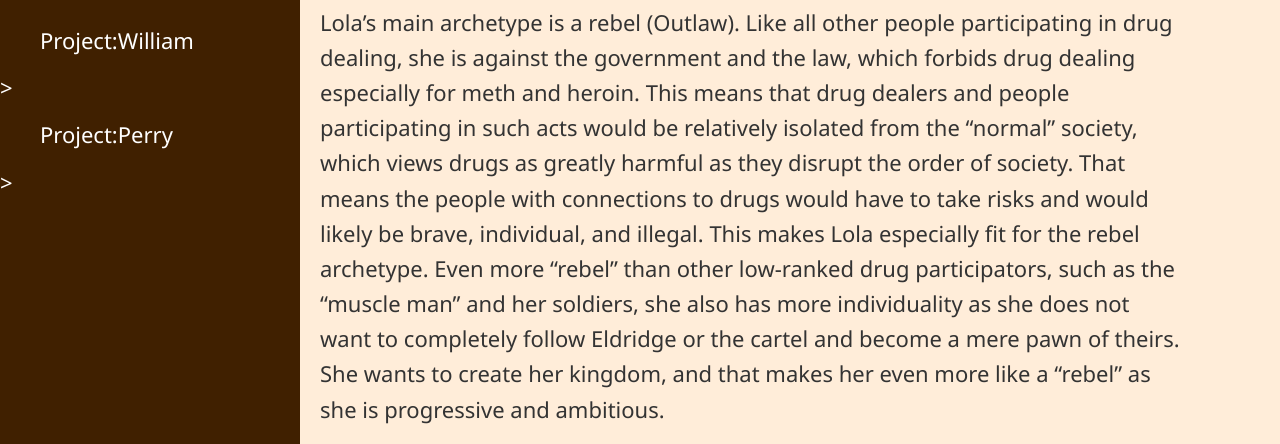
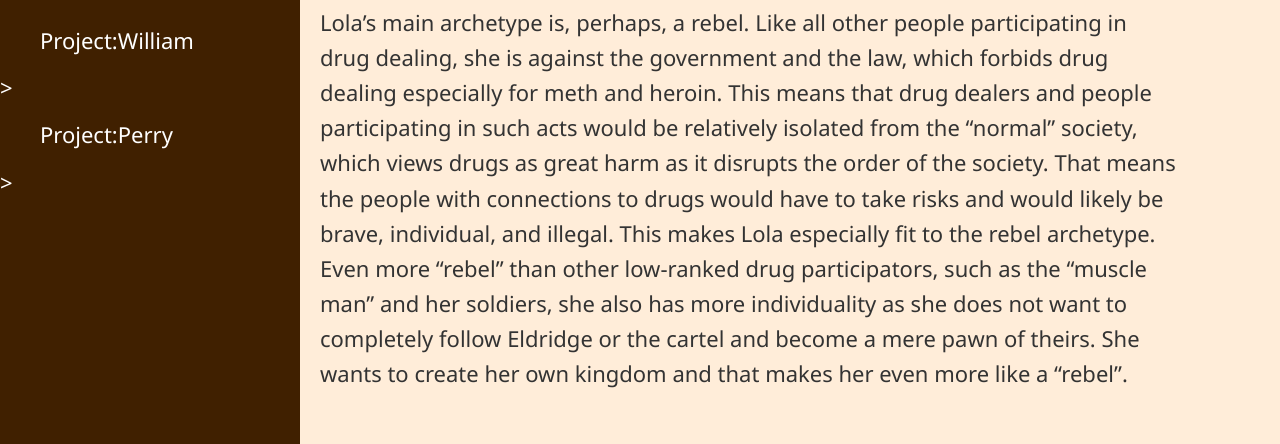
Before and after one commit to Humanoid-a/humanoid-a.github.io, a plain HTML site: page p2.html in a window 1280 px wide. Shown: the part 307-751 px from the top of the page. Drawn offline with Linux system fonts and the light colour scheme.

Commit message:
Update p2.html

```diff
--- a/p2.html
+++ b/p2.html
@@ -131,7 +131,7 @@
     <audio src="leonardo.m4a" type="audio/m4a" controls></audio>>
 
     <h2>Lola’s Main Archetype</h2>
-    <div class="text">Lola’s main archetype is a rebel (Outlaw). Like all other people participating in drug dealing, she is against the government and the law, which forbids drug dealing especially for meth and heroin. This means that drug dealers and people participating in such acts would be relatively isolated from the “normal” society, which views drugs as greatly harmful as they disrupt the order of society. That means the people with connections to drugs would have to take risks and would likely be brave, individual, and illegal. This makes Lola especially fit for the rebel archetype. Even more “rebel” than other low-ranked drug participators, such as the “muscle man” and her soldiers, she also has more individuality as she does not want to completely follow Eldridge or the cartel and become a mere pawn of theirs. She wants to create her kingdom, and that makes her even more like a “rebel” as she is progressive and ambitious.</div>
+    <div class="text">Lola’s main archetype is, perhaps, a rebel. Like all other people participating in drug dealing, she is against the government and the law, which forbids drug dealing especially for meth and heroin. This means that drug dealers and people participating in such acts would be relatively isolated from the “normal” society, which views drugs as great harm as it disrupts the order of the society. That means the people with connections to drugs would have to take risks and would likely be brave, individual, and illegal. This makes Lola especially fit to the rebel archetype. Even more “rebel” than other low-ranked drug participators, such as the “muscle man” and her soldiers, she also has more individuality as she does not want to completely follow Eldridge or the cartel and become a mere pawn of theirs. She wants to create her own kingdom and that makes her even more like a “rebel”.</div>
     <br/>
 
     <h2>Different Archetypal Traits</h2>
```
